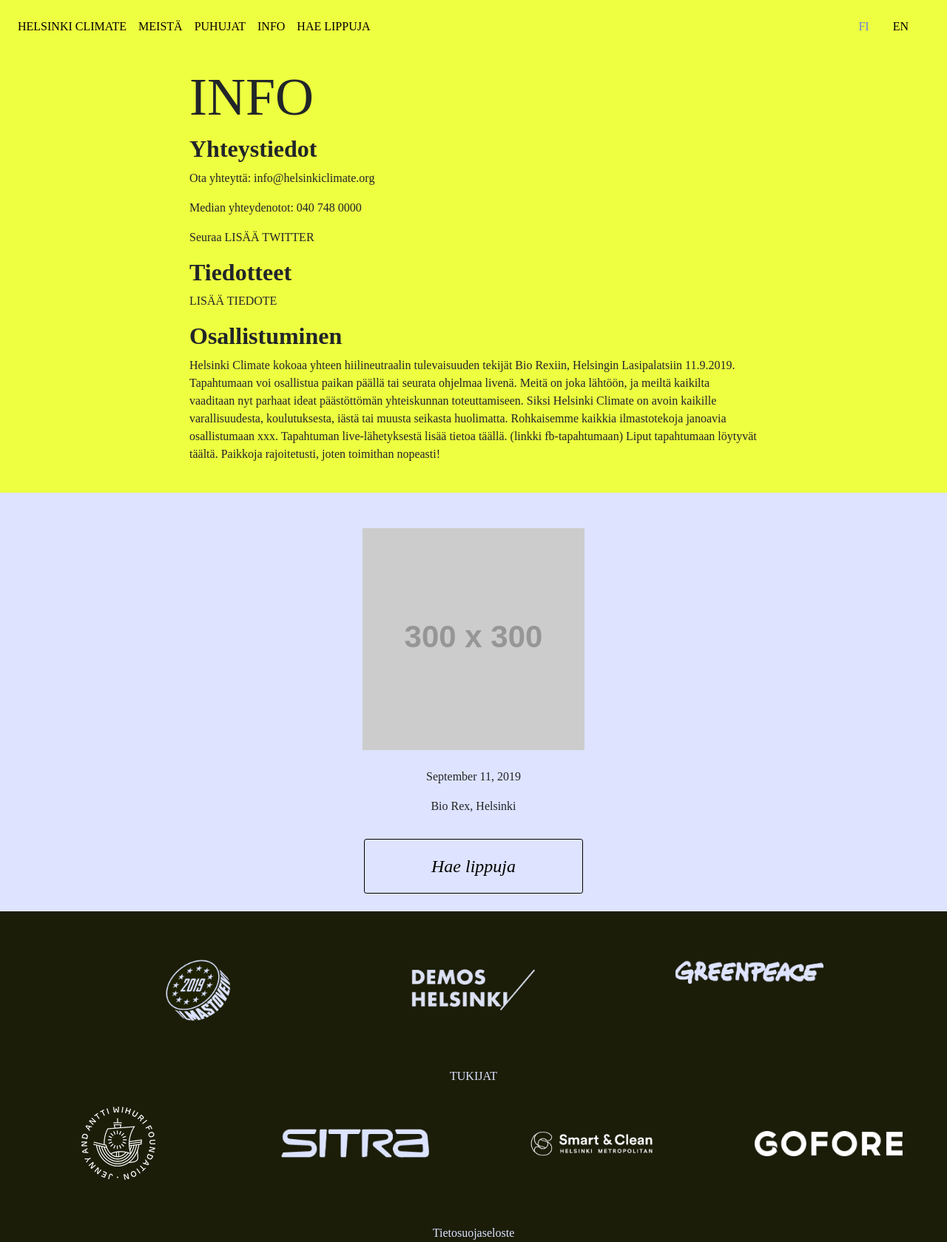
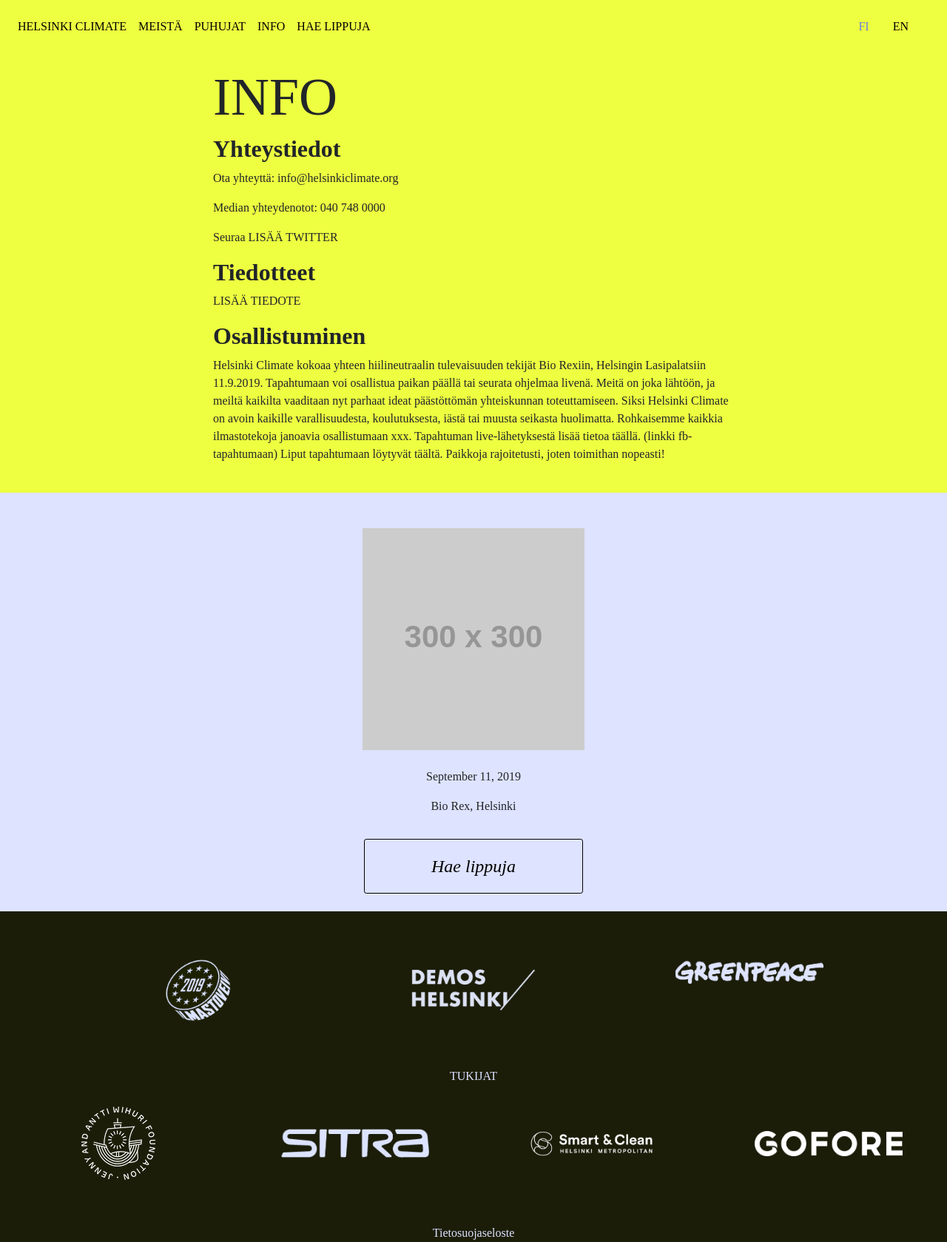
Before and after one commit to ilmastoveivi/helsinkiclimate-v2, a Jekyll site: the page built from tietoa.md, in a window 1280 px wide. Shown: the whole page at 74% size. Built offline with Jekyll 4.4.1, drawn with Linux system fonts in a browser that asks for light colours; some web fonts are replaced; our own code applies the rules of GitHub Pages for plain Markdown files.

Commit message:
Mobile layout improvements for text

```diff
--- a/css/style.scss
+++ b/css/style.scss
@@ -118,6 +118,14 @@
   font-size: 4.5rem;
 }
 
+@media screen and (max-width: 650px) {
+   h1 {
+    font-size: 2.5rem;
+   }
+   h2 {
+     font-size: 1.25rem;
+   }
+}
 #about h2 {
   font-weight: bold;
 }
@@ -272,8 +280,10 @@
 }
 
 .content-container {
-  margin-left: 20%;
-  margin-right: 20%;
+  max-width: 800px;
+  margin: auto;
+  padding-left: 3rem;
+  padding-right: 3rem;
 }
 
 #partners-heading {
```
